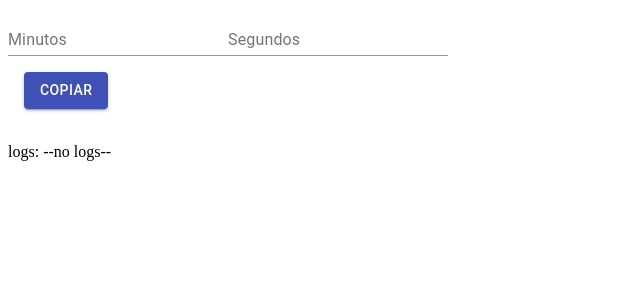
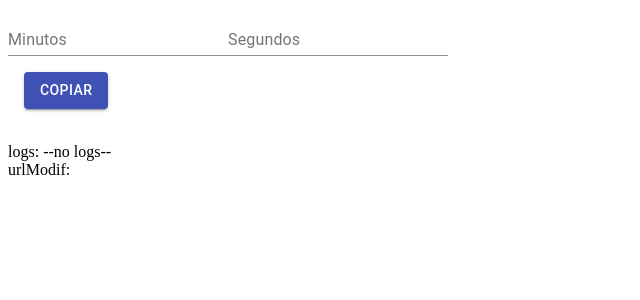
Before and after one commit to ecrseer/YTime2, a Next.js app: page / in a window 1280 px wide. Shown: the top 300 px of the page, without its empty margins (0-640 px from the left). Built offline with nearby package versions, Linux system fonts and the light colour scheme.

Commit message:
Update Sbutton.js

```diff
--- a/components/textMaterial/Sbutton.js
+++ b/components/textMaterial/Sbutton.js
@@ -43,7 +43,7 @@ export default function Sbutton({urlModif}) {
      </Button>)
          else
          setBtn(<div><Button variant="contained" color="primary"
-         onClick={()=>copiar(urlModif)} >
+         onClick={()=>{copiar(urlModif)}} >
             Copiar
         </Button>
 
@@ -58,6 +58,8 @@ export default function Sbutton({urlModif}) {
         {btn}
         <br/>
         logs: {mylog}
+        <br/>
+        urlModif:{urlModif}
       </div>
     );
   }
```
